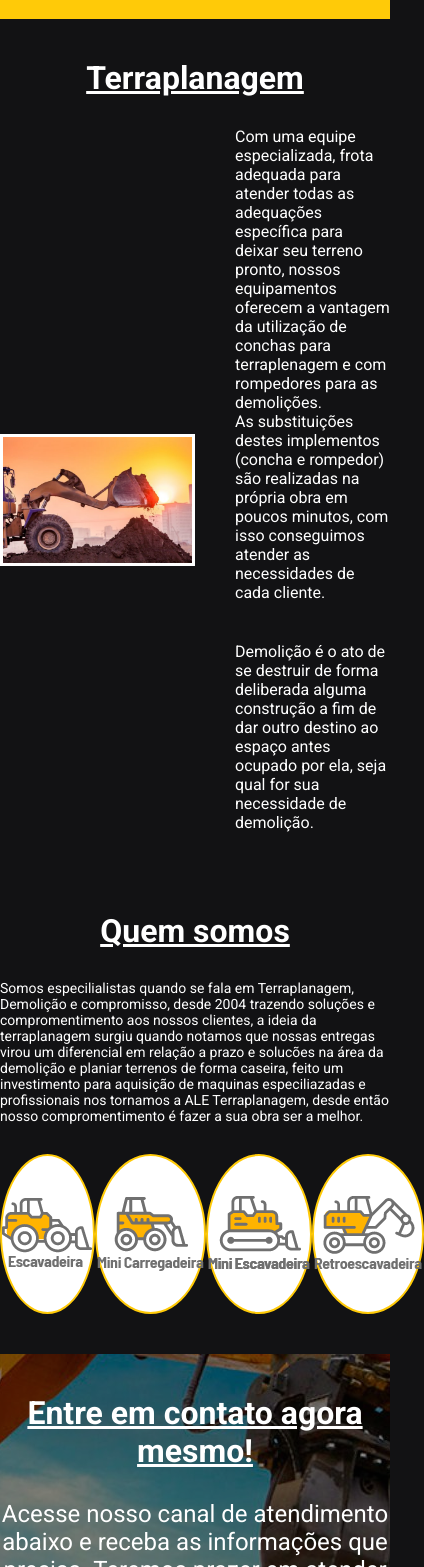
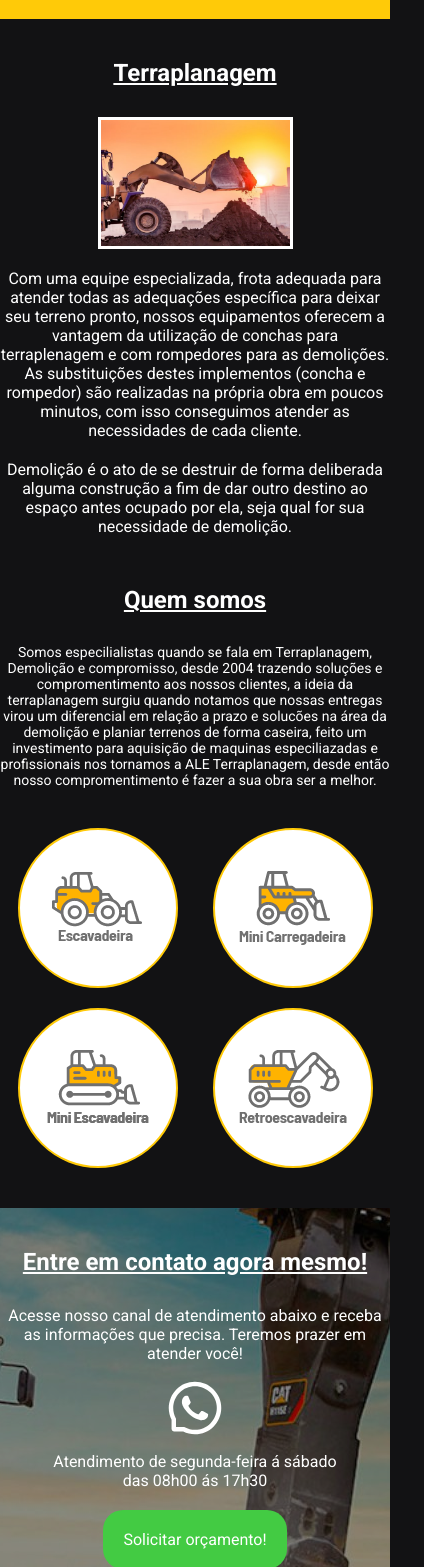
Before and after one commit to aleilson/terraplanagem, a React (Create React App) app: page / in a window 390 px wide. Shown: the part 61-1628 px from the top of the page, 424 px wide, since content can reach past the window. Built offline with nearby package versions, Linux system fonts and the light colour scheme.

Commit message:
Change to app responsive

```diff
--- a/public/index.html
+++ b/public/index.html
@@ -14,7 +14,7 @@
     />
     <link rel="apple-touch-icon" href="%PUBLIC_URL%/logo192.png" />
     <link rel="manifest" href="%PUBLIC_URL%/manifest.json" />
-    <title>React App</title>
+    <title>ALE Terraplanagem</title>
   </head>
   <body>
     <noscript>You need to enable JavaScript to run this app.</noscript>
--- a/src/components/Banner/styles.scss
+++ b/src/components/Banner/styles.scss
@@ -1,11 +1,43 @@
 .banner {
     margin: 40px 0;
     margin-top: 120px;
+
+    @media(max-width: 549px) {
+        margin: 120px 0 0 0;
+    }
 
     .container {
         width: 100%;
         max-width: 1100px;
         margin: 0 auto;
+
+        @media(max-width: 1279px) {
+            max-width: 910px;
+        }
+
+        @media(max-width: 1023px) {
+            max-width: 720px;
+        }
+
+        @media(max-width: 767px) {
+            max-width: 650px;
+        }
+
+        @media(max-width: 549px) {
+            max-width: 480px;
+        }
+
+        @media(max-width: 450px) {
+            max-width: 400px;
+        }
+
+        @media(max-width: 389px) {
+            max-width: 360px;
+        }
+
+        @media(max-width: 320px) {
+            max-width: 300px;
+        }
     }
 
     &__title {
@@ -13,6 +45,10 @@
         color: var(--white);
         text-decoration: underline;
         text-align: center;
+
+        @media(max-width: 767px) {
+            font-size: 24px;
+        }
     }
 
     &__box {
@@ -22,11 +58,19 @@
         align-items: center;
         justify-content: center;
 
+        @media(max-width: 767px) {
+            flex-direction: column;
+        }
+
         &--img {
             width: 50%;
             height: auto;
             display: block;
             border: 3px solid var(--white);
+
+            @media(max-width: 767px) {
+                margin-bottom: 20px;
+            }
         }
 
         &--description{
@@ -35,6 +79,15 @@
                 margin-left: 40px;
                 margin-bottom: 40px;
                 display: block;
+
+                @media(max-width: 767px) {
+                    margin-left: 0px;
+                    text-align: center;
+                }
+
+                @media(max-width: 549px) {
+                    margin-bottom: 20px;
+                }
             }
         }
     }
--- a/src/components/Contact/styles.scss
+++ b/src/components/Contact/styles.scss
@@ -4,6 +4,10 @@
     display: flex;
     justify-content: center;
     background-position: center;
+
+    @media(max-width: 549px) {
+        margin: 20px 0 0;
+    }
 
     .mask {
         background-color: rgb(4 4 4 / 43%);
@@ -15,6 +19,34 @@
         width: 100%;
         max-width: 1100px;
         margin: 0 auto;
+
+        @media(max-width: 1279px) {
+            max-width: 910px;
+        }
+
+        @media(max-width: 1023px) {
+            max-width: 720px;
+        }
+
+        @media(max-width: 767px) {
+            max-width: 650px;
+        }
+
+        @media(max-width: 549px) {
+            max-width: 480px;
+        }
+
+        @media(max-width: 450px) {
+            max-width: 400px;
+        }
+
+        @media(max-width: 389px) {
+            max-width: 360px;
+        }
+
+        @media(max-width: 320px) {
+            max-width: 300px;
+        }
     }
 
     &__title {
@@ -22,6 +54,10 @@
         color: var(--white);
         text-decoration: underline;
         text-align: center;
+
+        @media(max-width: 767px) {
+            font-size: 24px;
+        }
     }
 
     &__description {
@@ -29,6 +65,14 @@
         margin-top: 30px;
         display: block;
         text-align: center;
+
+        @media(max-width: 767px) {
+            font-size: 20px;
+        }
+
+        @media(max-width: 549px) {
+            font-size: 16px;
+        }
     }
 
     &__box {
@@ -40,14 +84,30 @@
         flex-direction: column;
         text-align: center;
 
+        @media(max-width: 549px) {
+            margin: 15px 0;
+        }
+
         svg {
             margin-bottom: 20px;
+
+            @media(max-width: 549px) {
+                margin-bottom: 14px;
+            }
         }
 
         span {
             display: block;
             font-size: 24px;
             padding-bottom: 20px;
+
+            @media(max-width: 767px) {
+                font-size: 20px;
+            }
+
+            @media(max-width: 549px) {
+                font-size: 16px;
+            }
         }
 
         a {
@@ -61,6 +121,14 @@
             &:hover {
                 background: #297a29;
             }
+
+            @media(max-width: 767px) {
+                font-size: 20px;
+            }
+
+            @media(max-width: 549px) {
+                font-size: 16px;
+            }
         }
     }
 }
--- a/src/components/Menu/styles.scss
+++ b/src/components/Menu/styles.scss
@@ -26,11 +26,19 @@ header {
         }
 
         @media(max-width: 549px) {
+            max-width: 480px;
+        }
+
+        @media(max-width: 450px) {
             max-width: 400px;
         }
 
         @media(max-width: 389px) {
             max-width: 360px;
+        }
+
+        @media(max-width: 320px) {
+            max-width: 300px;
         }
 
         .logo {
--- a/src/components/WeAre/styles.scss
+++ b/src/components/WeAre/styles.scss
@@ -1,10 +1,42 @@
 .weare{
     margin: 40px 0;
+
+    @media(max-width: 549px) {
+        margin: 20px 0;
+    }
 
     .container {
         width: 100%;
         max-width: 1100px;
         margin: 0 auto;
+
+        @media(max-width: 1279px) {
+            max-width: 910px;
+        }
+
+        @media(max-width: 1023px) {
+            max-width: 720px;
+        }
+
+        @media(max-width: 767px) {
+            max-width: 650px;
+        }
+
+        @media(max-width: 549px) {
+            max-width: 480px;
+        }
+
+        @media(max-width: 450px) {
+            max-width: 400px;
+        }
+
+        @media(max-width: 389px) {
+            max-width: 360px;
+        }
+
+        @media(max-width: 320px) {
+            max-width: 300px;
+        }
     }
 
     &__title {
@@ -12,11 +44,19 @@
         color: var(--white);
         text-decoration: underline;
         text-align: center;
+
+        @media(max-width: 767px) {
+            font-size: 24px;
+        }
     }
 
     &__description {
         margin-top: 30px;
         display: block;
+
+        @media(max-width: 767px) {
+            text-align: center;
+        }
     }
 
     &__box {
@@ -25,6 +65,10 @@
         display: flex;
         align-items: center;
         justify-content: space-around;
+
+        @media(max-width: 767px) {
+            flex-wrap: wrap;
+        }
 
         &--item {
             background: var(--white);
@@ -35,6 +79,14 @@
             display: flex;
             justify-content: center;
             align-items: center;
+
+            @media(max-width: 767px) {
+                margin: 10px 20px;
+            }
+
+            @media(max-width: 549px) {
+                margin: 10px 15px;
+            }
         }
     }
 }
```
